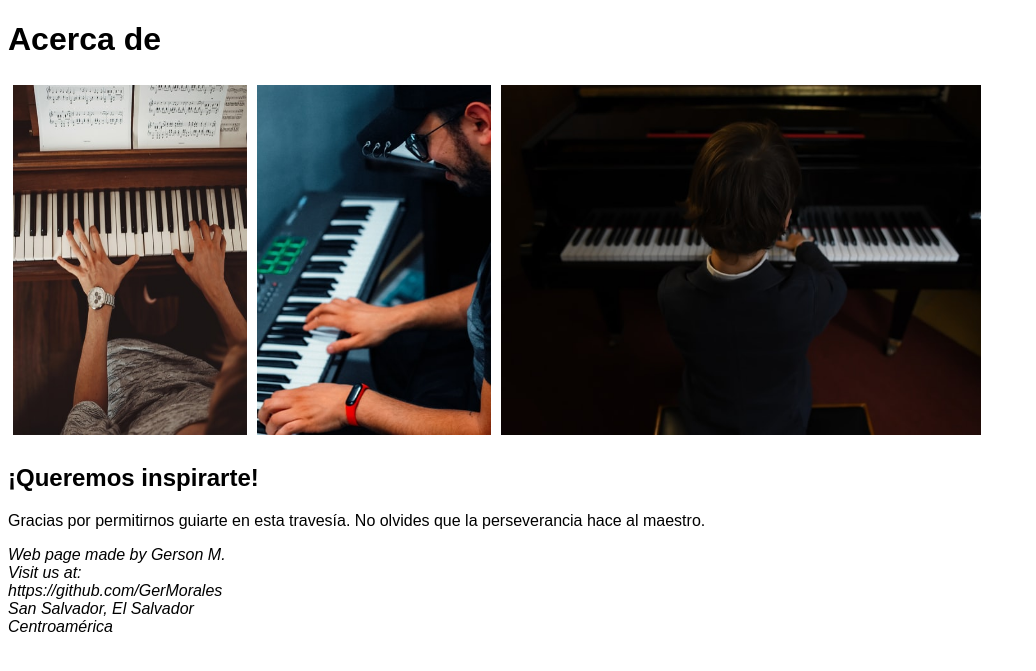
After one commit to GerMorales/pianoLearn, a Python web app: template templates/about.html in a window 1280 px wide. The commit adds this page. Shown: the top 671 px of the page, without its empty margins (0-1036 px from the left). Run offline with Jinja, Linux system fonts and the light colour scheme; the template is opened without the code that fills it, so the values that code supplies are empty; some web fonts are replaced.

Commit message:
made about page

```diff
--- /dev/null
+++ b/templates/about.html
@@ -0,0 +1,32 @@
+<!DOCTYPE html>
+<html lang="en">
+<head>
+    <meta charset="UTF-8">
+    <meta name="viewport" content="width=device-width, initial-scale=1.0">
+    <link rel= "stylesheet" href="style.css">
+    <title>pianoLearn - Acerca de</title>
+</head>
+<body>
+    <h1>Acerca de</h1>
+    <div class="row">
+        <div class="column">
+          <img src="foto2.jpg" alt="Persona tocando piano" style="width:233.8px;height:350px";>
+        </div>
+        <div class="column">
+          <img src="foto4.jpg" alt="Hombre tocando el piano" style="width:233.8px;height:350px">
+        </div>
+        <div class="column">
+            <img src="foto5.jpg" alt="Nino tocando el piano" style="width:480.5px;height:350px">
+        </div>
+    </div>
+    <h2>¡Queremos inspirarte!</h2>
+    <p>Gracias por permitirnos guiarte en esta travesía. No olvides que la perseverancia hace al maestro.</p>
+    <address>
+        Web page made by Gerson M.<br>
+        Visit us at:<br>
+        https://github.com/GerMorales<br>
+        San Salvador, El Salvador<br>
+        Centroamérica
+        </address>
+</body>
+</html>
--- a/templates/index.html
+++ b/templates/index.html
@@ -4,7 +4,7 @@
     <meta charset="UTF-8">
     <meta name="viewport" content="width=device-width, initial-scale=1.0">
     <link rel= "stylesheet" href="style.css">
-    <title>pianoLearn - HOME</title>
+    <title>pianoLearn - Inicio</title>
 </head>
 <body>
     <h1>pianoLearn: Aprende lo básico para tocar el piano</h1>
@@ -25,7 +25,7 @@
     <iframe width="560" height="315" src="https://www.youtube.com/embed/ez1iu-zx7eE" frameborder="0" allow="accelerometer; autoplay; clipboard-write; encrypted-media; gyroscope; picture-in-picture" allowfullscreen></iframe>
     <iframe width="560" height="315" src="https://www.youtube.com/embed/4KJEPYW5EiI" frameborder="0" allow="accelerometer; autoplay; clipboard-write; encrypted-media; gyroscope; picture-in-picture" allowfullscreen></iframe>
 
-    <div>Otros videos que te pueden gustar: <br>
+    <div id="Separacion01">Otros videos que te pueden gustar: <br>
     <a href="https://www.youtube.com/watch?v=W7XHAGkQHRM">Wiz Khalifa - See You Again ft. Charlie Puth Piano Cover - Omar Altay</a><br>
     <a href=https://www.youtube.com/watch?v=I15MJQLOTVE>Queen - Under Pressure (Piano cover)</a><br>
     <a href=https://www.youtube.com/watch?v=_wYQc19p9W0>High Hopes - Panic! At The Disco (Piano Cover) by Peter Buka</a></div>
--- a/templates/style.css
+++ b/templates/style.css
@@ -1,7 +1,7 @@
 @import url('https://fonts.googleapis.com/css2?family=Quattrocento&display=swap');
 
-*{font-family: Quattrocento, sans-serif;}
-div{background-color: white;
+*{font-family: Quattrocento, sans-serif; background-color:white;}
+#Separacion01{background-color: white;
     text-align:center;
     border: 1px outset black;}
 
@@ -20,3 +20,14 @@ table, th, td {
   margin-right: auto;
   width: 50%;
 }
+.column {
+  float: left;
+  height: 50%;
+  padding: 5px;
+}
+
+.row::after {
+  content: "";
+  clear: both;
+  display: table;
+}
```
